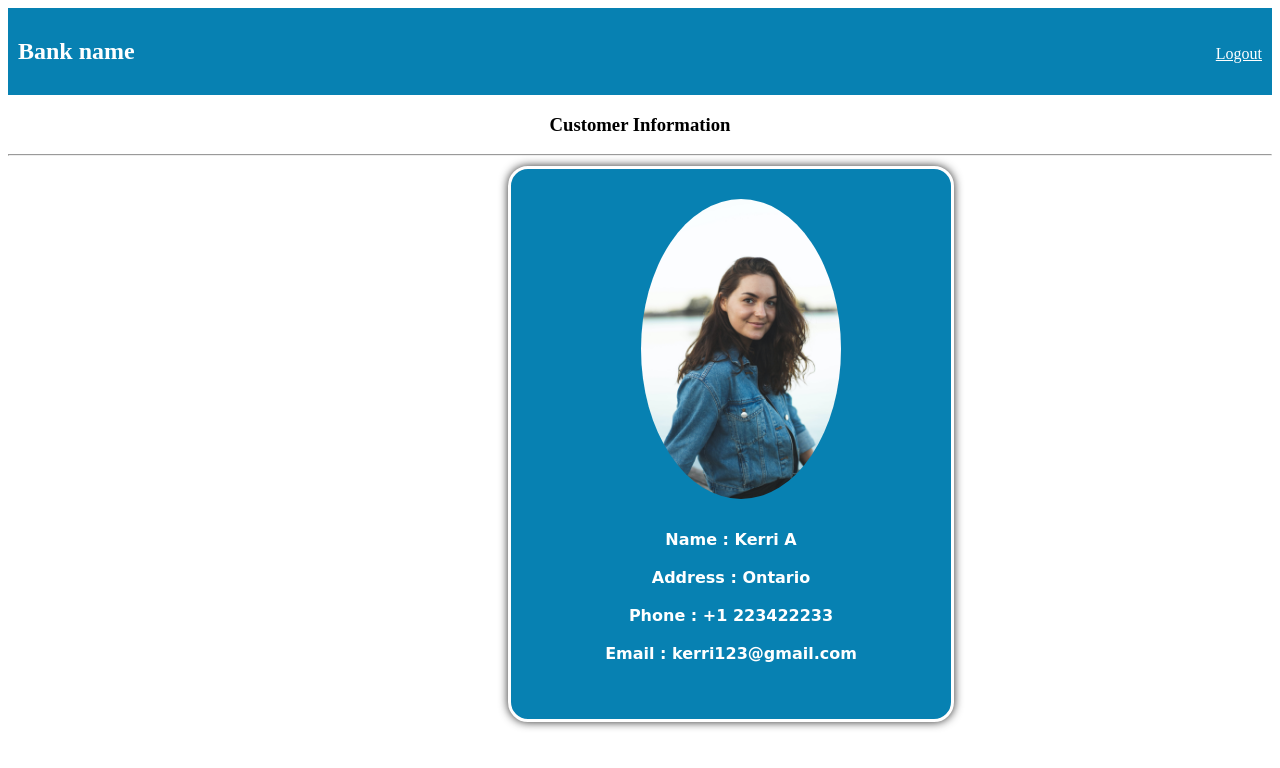
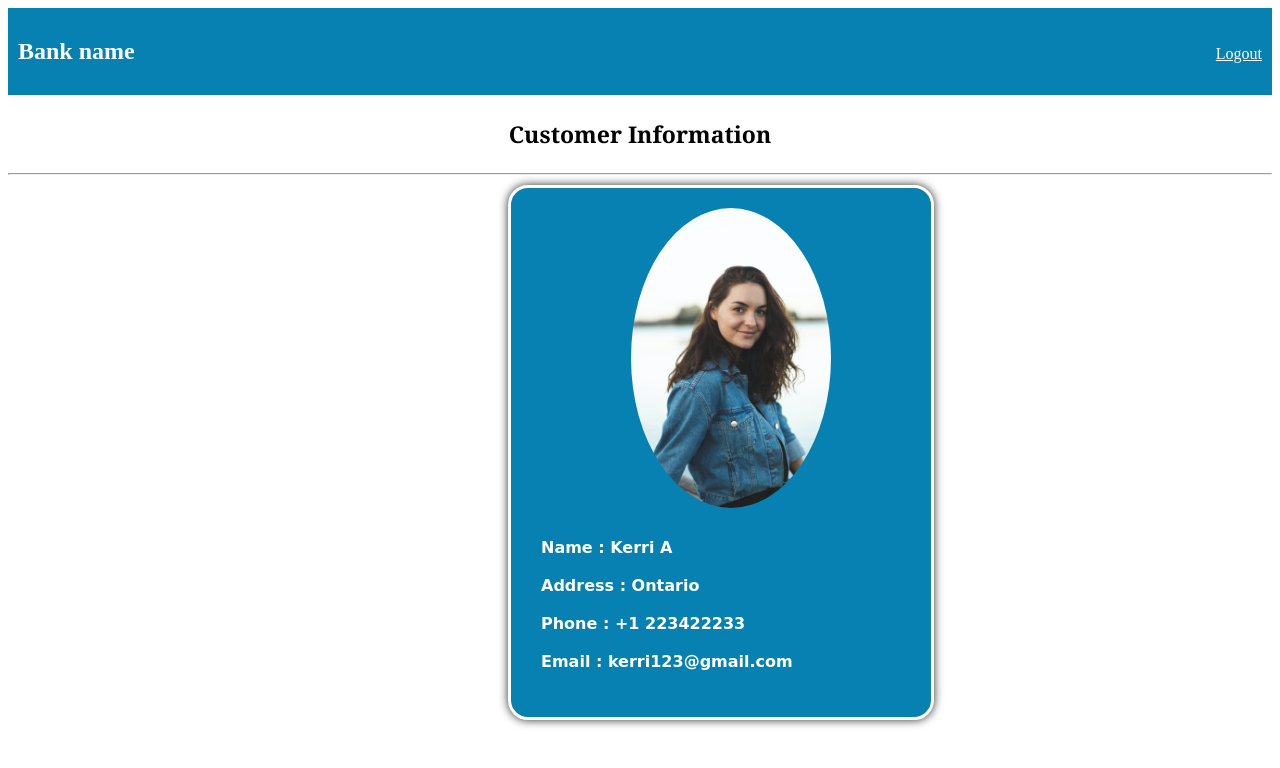
Before and after one commit to kritika2410/Assignment1, a plain HTML site: page customerInfo.html in a window 1280 px wide. Drawn offline with Linux system fonts and the light colour scheme.

Commit message:
Update style.css

```diff
--- a/style.css
+++ b/style.css
@@ -13,8 +13,12 @@
   a:hover{
     color: blue;
   }
+  h3{
+	  font-size: 23px;
+  font-family: 'Cambria';
+  }
   h4{
-    text-align: center;
+    text-align: left;
     font-size: 16px;
     font-family: 'Kalam', cursive;
     padding: 5px 10px;
@@ -29,8 +33,8 @@
     width: 380px;
     border: 3px solid white;
     box-shadow: 0 0 10px #2c2c2c;
-    padding: 30px;
-    margin: 50px 20px;
+    padding: 20px;
+    margin: 40px 20px;
     color: white;
     background-color: #0781b2;
     border-radius: 20px;
```
